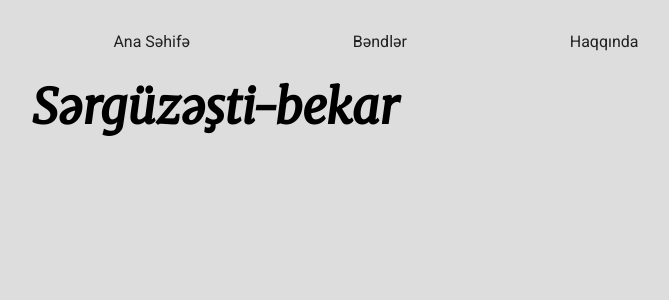
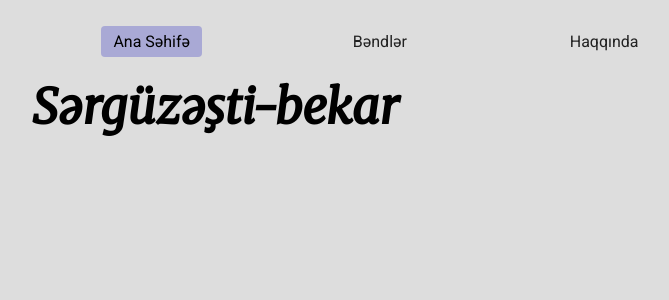
Before and after one commit to test2user-aqil/serguzeshti-bekar, a SvelteKit app: page / in a window 1280 px wide. Shown: the top 300 px of the page, without its empty margins (264-933 px from the left). Built offline with nearby package versions, Linux system fonts and the light colour scheme.

Commit message:
fix(navbar): linking issue

```diff
--- a/src/routes/Navbar.svelte
+++ b/src/routes/Navbar.svelte
@@ -5,7 +5,7 @@
 
 <div>
 	<ul>
-		<li aria-current={$page.url.pathname === `${base}` ? 'page' : undefined}>
+		<li aria-current={$page.url.pathname === `${base}/` ? 'page' : undefined}>
 			<a href={`${base}/`}>Ana Səhifə</a>
 		</li>
 		<li aria-current={$page.url.pathname === `${base}/bendler` ? 'page' : undefined}>
```
